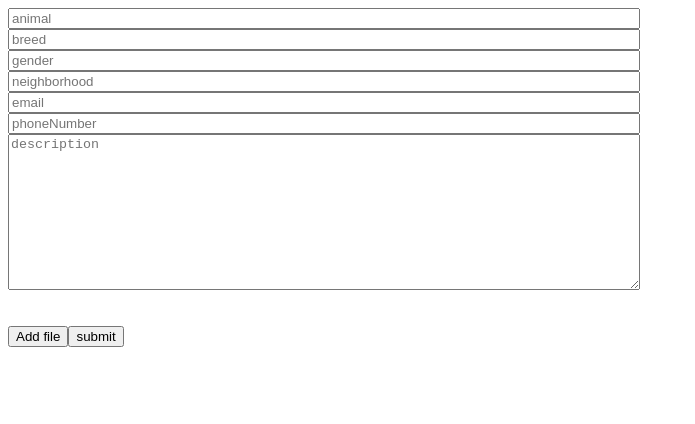
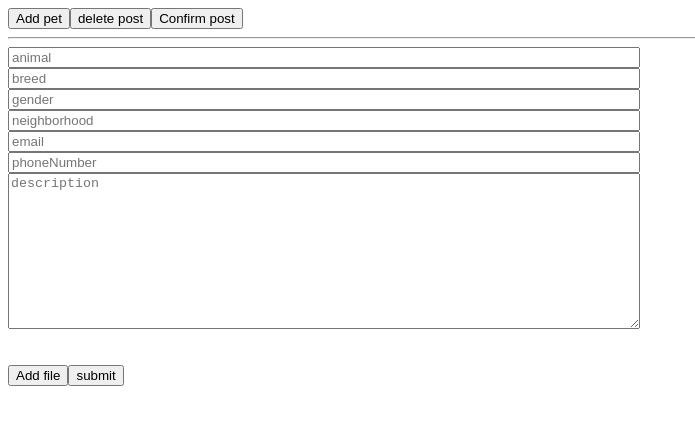
Before and after one commit to griitch/agadirPetFinderFront, a React app: page / in a window 1280 px wide. Shown: the top 424 px of the page, without its empty margins (0-695 px from the left). Built offline with nearby package versions, Linux system fonts and the light colour scheme.

Commit message:
add email and delete confirmation

```diff
--- /dev/null
+++ b/src/components/AddPetForm/index.jsx
@@ -0,0 +1,55 @@
+import React, { useRef, useState } from 'react';
+import { useForm } from 'react-hook-form';
+
+function AddPetForm() {
+    const fileInputref = useRef(null);
+    const { register, handleSubmit } = useForm();
+    const submitHandler = (data) => {
+
+        const fd = new FormData();
+        fd.append("picture", file,)
+
+        Object.entries(data).forEach(entry => {
+            fd.append(entry[0], entry[1])
+        })
+
+        const options = {
+            method: "POST",
+            body: fd
+        }
+
+        fetch('http://localhost:8081/posts', options).then(r => r.json()).then(console.log)
+
+    }
+    const [file, setFile] = useState(null);
+
+    return <form onSubmit={handleSubmit(submitHandler)} >
+        <div style={{
+            display: "flex",
+            flexDirection: "column",
+            width: "50%"
+        }}>
+
+            <input  {...register("animal")} type="text" placeholder='animal' />
+            <input {...register("breed")} type="text" placeholder='breed' />
+            <input {...register("gender")} type="text" placeholder='gender' />
+            <input {...register("neighborhood")} type="text" placeholder='neighborhood' />
+            <input {...register("email")} type="email" placeholder='email' />
+            <input {...register("phoneNumber")} type="text" placeholder='phoneNumber' />
+            <textarea {...register("description")} placeholder="description" cols="30" rows="10"></textarea>
+
+        </div>
+        <br />
+        <input
+            style={{ display: "none" }}
+            ref={fileInputref}
+            onChange={e => {
+                setFile(e.target.files[0])
+            }} type="file" /> <br />
+        <button type='button' onClick={() => fileInputref.current?.click()} >Add file</button>
+        <button>submit</button>
+    </form>
+
+}
+
+export default AddPetForm
--- a/src/components/App.jsx
+++ b/src/components/App.jsx
@@ -1,55 +1,34 @@
-import React, { useRef, useState } from 'react';
-import { useForm } from 'react-hook-form';
+import React, { useState } from 'react';
+import AddPetForm from './AddPetForm/index.jsx';
+import EmailConfirmationForm from './EmailConfirmationForm/index.jsx';
+import DeleteConfirmationForm from './DeleteConfirmationForm/index.jsx';
 
 function App() {
-    const fileInputref = useRef(null);
-    const { register, handleSubmit } = useForm()
-    const submitHandler = (data) => {
 
-        const fd = new FormData();
-        fd.append("picture", file,)
+    const [current, setCurrent] = useState("AddPet")
 
-        Object.entries(data).forEach(entry => {
-            fd.append(entry[0], entry[1])
-        })
+    let toRender = null;
 
-        const options = {
-            method: "POST",
-            body: fd
-        }
+    switch (current) {
+        case "AddPet":
+            toRender = <AddPetForm />;
+            break;
 
-        fetch('http://localhost:8081/posts', options).then(r => r.json()).then(console.log)
+        case "ConfirmDelete":
+            toRender = <DeleteConfirmationForm />
+            break;
 
+        case "ConfirmAdd":
+            toRender = <EmailConfirmationForm />
     }
-    const [file, setFile] = useState(null);
+
 
     return <div>
-        <form onSubmit={handleSubmit(submitHandler)} >
-            <div style={{
-                display: "flex",
-                flexDirection: "column",
-                width: "50%"
-            }}>
-
-                <input  {...register("animal")} type="text" placeholder='animal' />
-                <input {...register("breed")} type="text" placeholder='breed' />
-                <input {...register("gender")} type="text" placeholder='gender' />
-                <input {...register("neighborhood")} type="text" placeholder='neighborhood' />
-                <input {...register("email")} type="email" placeholder='email' />
-                <input {...register("phoneNumber")} type="text" placeholder='phoneNumber' />
-                <textarea {...register("description")} placeholder="description" cols="30" rows="10"></textarea>
-
-            </div>
-            <br />
-            <input
-                style={{ display: "none" }}
-                ref={fileInputref}
-                onChange={e => {
-                    setFile(e.target.files[0])
-                }} type="file" /> <br />
-            <button type='button' onClick={() => fileInputref.current?.click()} >Add file</button>
-            <button>submit</button>
-        </form>
+        <button onClick={() => setCurrent("AddPet")}>Add pet</button>
+        <button onClick={() => setCurrent("ConfirmDelete")}>delete post</button>
+        <button onClick={() => setCurrent("ConfirmAdd")}>Confirm post</button>
+        <hr />
+        {toRender}
     </div>;
 }
 
--- /dev/null
+++ b/src/components/DeleteConfirmationForm/index.jsx
@@ -0,0 +1,27 @@
+import React from 'react'
+import { useForm } from 'react-hook-form';
+
+function DeleteConfirmationForm() {
+    const { register, handleSubmit } = useForm();
+
+    return (
+        <form onSubmit={handleSubmit(data => {
+            const options = {
+                method: "DELETE",
+                body: JSON.stringify({ confirmationToken: data.code }),
+                headers: {
+                    Accept: "application/json",
+                    "Content-Type": "application/json",
+                }
+            }
+
+            fetch('http://localhost:8081/posts', options).then(r => r.json()).then(console.log)
+        })} >
+            <h1>Enter code to delete</h1>
+            <input  {...register("code")} type="text" placeholder='Suppression' />
+            <button>Submit</button>
+        </form>
+    )
+}
+
+export default DeleteConfirmationForm
--- /dev/null
+++ b/src/components/EmailConfirmationForm/index.jsx
@@ -0,0 +1,28 @@
+import React from 'react'
+import { useForm } from 'react-hook-form';
+
+function EmailConfirmationForm() {
+    const { register, handleSubmit } = useForm();
+
+    return (
+        <form onSubmit={handleSubmit(data => {
+            const options = {
+
+                method: "POST",
+                body: JSON.stringify({ confirmationToken: data.code }),
+                headers: {
+                    Accept: "application/json",
+                    "Content-Type": "application/json",
+                }
+            }
+
+            fetch('http://localhost:8081/confirmation', options).then(r => r.json()).then(console.log)
+        })} >
+            <h1>entrez le code pour ajouter</h1>
+            <input  {...register("code")} type="text" placeholder='Suppression' />
+            <button>Submit</button>
+        </form>
+    )
+}
+
+export default EmailConfirmationForm
--- a/src/template.html
+++ b/src/template.html
@@ -1,14 +1,17 @@
 <!DOCTYPE html>
 <html lang="en">
+
 <head>
     <meta charset="UTF-8">
     <meta http-equiv="X-UA-Compatible" content="IE=edge">
     <meta name="viewport" content="width=device-width, initial-scale=1.0">
-    <title>Document</title>
+    <title>Agadir pet finder</title>
 </head>
+
 <body>
     <div id="root">
 
     </div>
 </body>
+
 </html>
```
